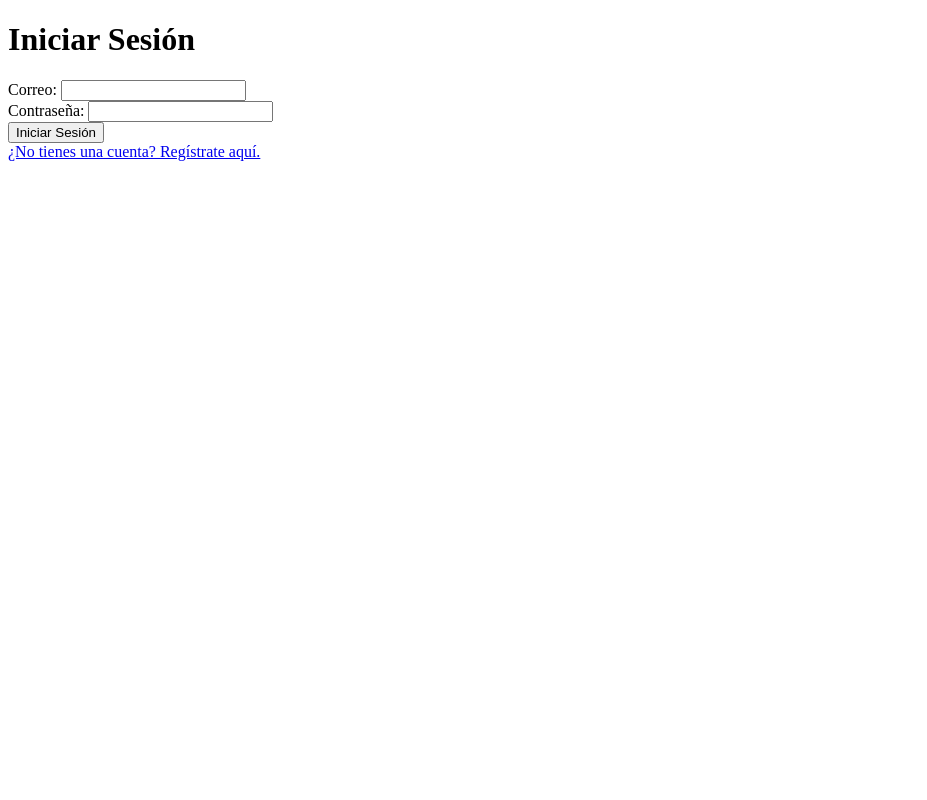
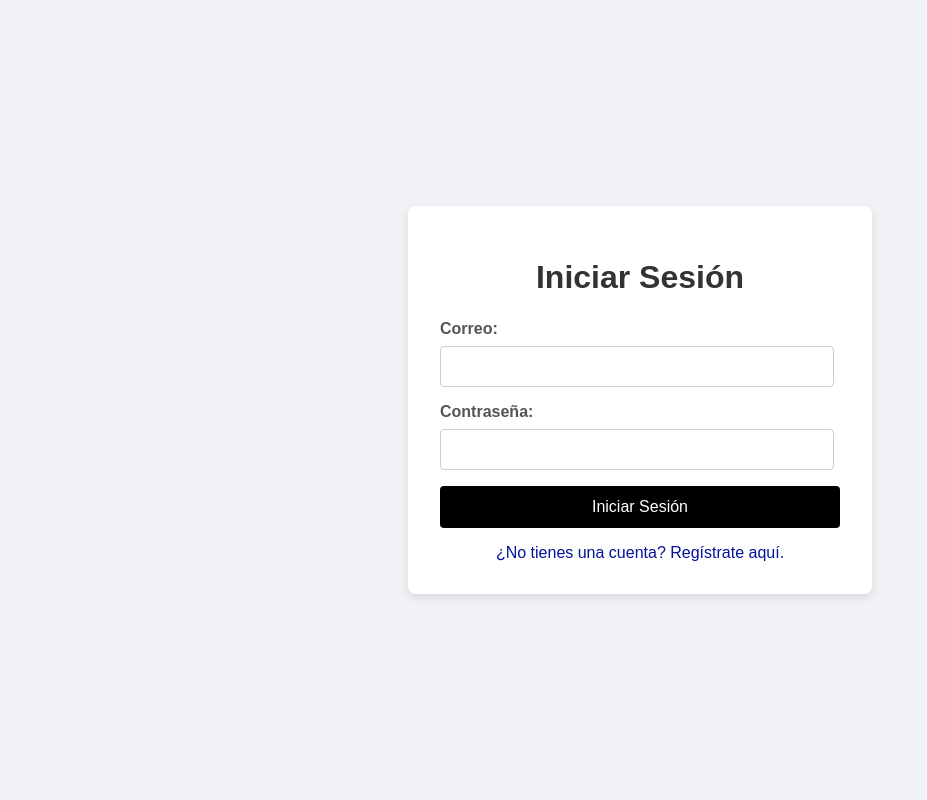
Before and after one commit to yukuy/mundosbk, a Flask app: page / in a window 1280 px wide. Shown: the whole page, without its empty margins (0-927 px from the left). Run offline with Flask 2, Linux system fonts and the light colour scheme.

Commit message:
vista login

```diff
--- a/app/templates/add_moto.html
+++ b/app/templates/add_moto.html
@@ -27,7 +27,7 @@
         <label for="marca_id">Marca:</label>
         <select id="marca_id" name="marca_id" required>
             {% for marca in marcas %}
-            <option value="{{ marca.id }}">{{ marca.serie }}</option>
+            <option value="{{ marca.id }}">{{ marca.nombre }}</option>
             {% endfor %}
         </select><br>
 
--- a/app/templates/login.html
+++ b/app/templates/login.html
@@ -4,18 +4,89 @@
     <meta charset="UTF-8">
     <meta name="viewport" content="width=device-width, initial-scale=1.0">
     <title>Iniciar Sesión</title>
+    <style>
+        body {
+            font-family: Arial, sans-serif;
+            background-color: #f0f2f5;
+            display: flex;
+            justify-content: center;
+            align-items: center;
+            height: 100vh;
+            margin: 0;
+        }
+
+        .container {
+            background-color: #fff;
+            border-radius: 8px;
+            box-shadow: 0 4px 8px rgba(0, 0, 0, 0.1);
+            max-width: 400px;
+            width: 100%;
+            padding: 2rem;
+        }
+
+        h1 {
+            margin-bottom: 1.5rem;
+            text-align: center;
+            color: #333;
+        }
+
+        label {
+            display: block;
+            margin-bottom: 0.5rem;
+            font-weight: bold;
+            color: #555;
+        }
+
+        input[type="email"],
+        input[type="password"] {
+            width: calc(100% - 2rem);
+            padding: 0.75rem;
+            border: 1px solid #ccc;
+            border-radius: 4px;
+            margin-bottom: 1rem;
+        }
+
+        button {
+            width: 100%;
+            padding: 0.75rem;
+            border: none;
+            border-radius: 4px;
+            background-color: #000000;
+            color: #fff;
+            font-size: 1rem;
+            cursor: pointer;
+        }
+
+        button:hover {
+            background-color: #03129c;
+        }
+
+        a {
+            display: block;
+            text-align: center;
+            margin-top: 1rem;
+            color: #03129c;
+            text-decoration: none;
+        }
+
+        a:hover {
+            text-decoration: underline;
+        }
+    </style>
 </head>
 <body>
+    <div class="container">
         <h1>Iniciar Sesión</h1>
         <form method="POST" action="{{ url_for('login') }}">
             <label for="correo">Correo:</label>
-        <input type="email" id="correo" name="correo" required><br>
+            <input type="email" id="correo" name="correo" required>
 
             <label for="clave">Contraseña:</label>
-        <input type="password" id="clave" name="clave" required><br>
+            <input type="password" id="clave" name="clave" required>
 
             <button type="submit">Iniciar Sesión</button>
         </form>
         <a href="{{ url_for('register') }}">¿No tienes una cuenta? Regístrate aquí.</a>
+    </div>
 </body>
 </html>
--- a/requirements.txt
+++ b/requirements.txt
@@ -10,3 +10,4 @@
 urllib3==1.26.9
 Werkzeug==2.0.3
 python-dotenv==0.19.2
+flask-sqlalchemy
```
Also changed, not shown: app/static/uploads/s1000rr.webp (added). Lines whose indentation alone changed are shown as unchanged.
